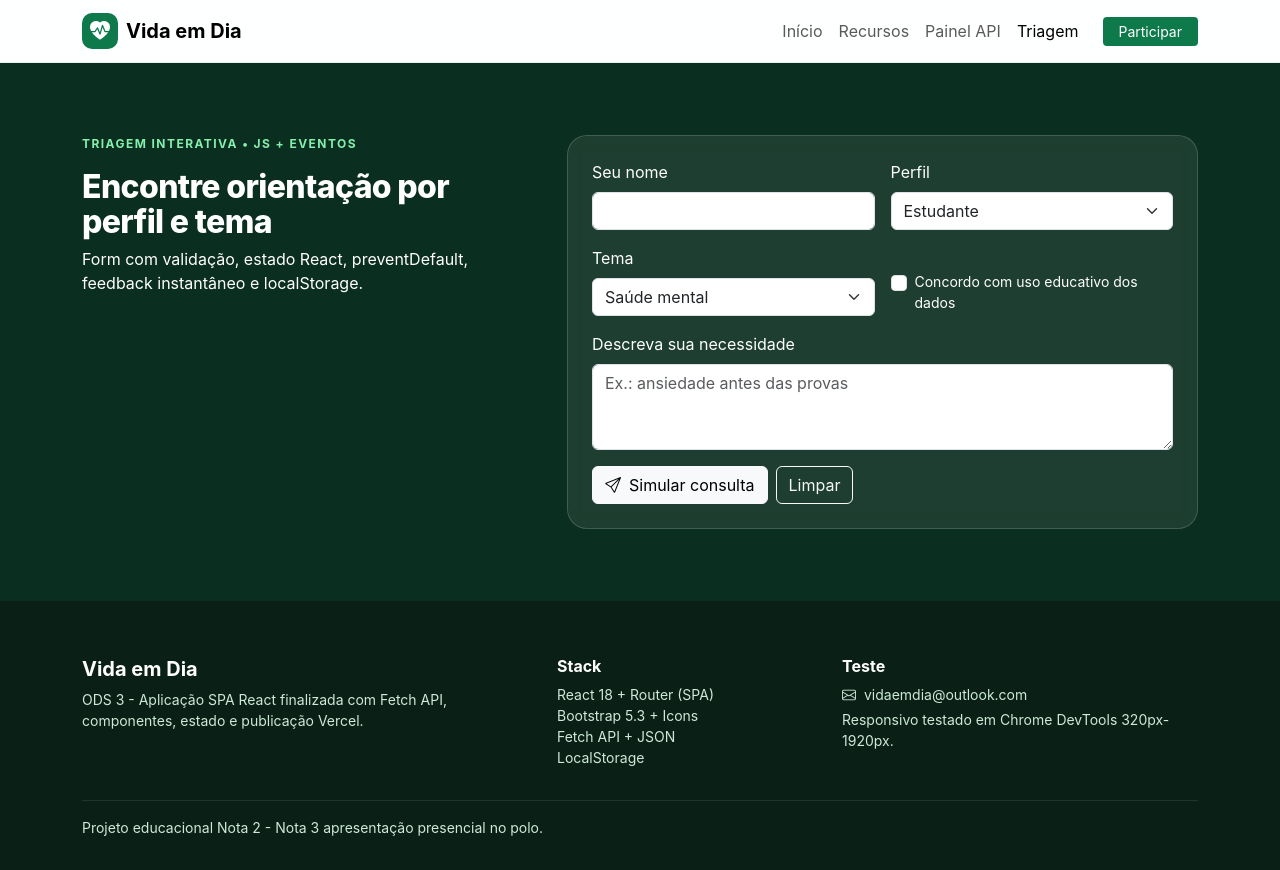
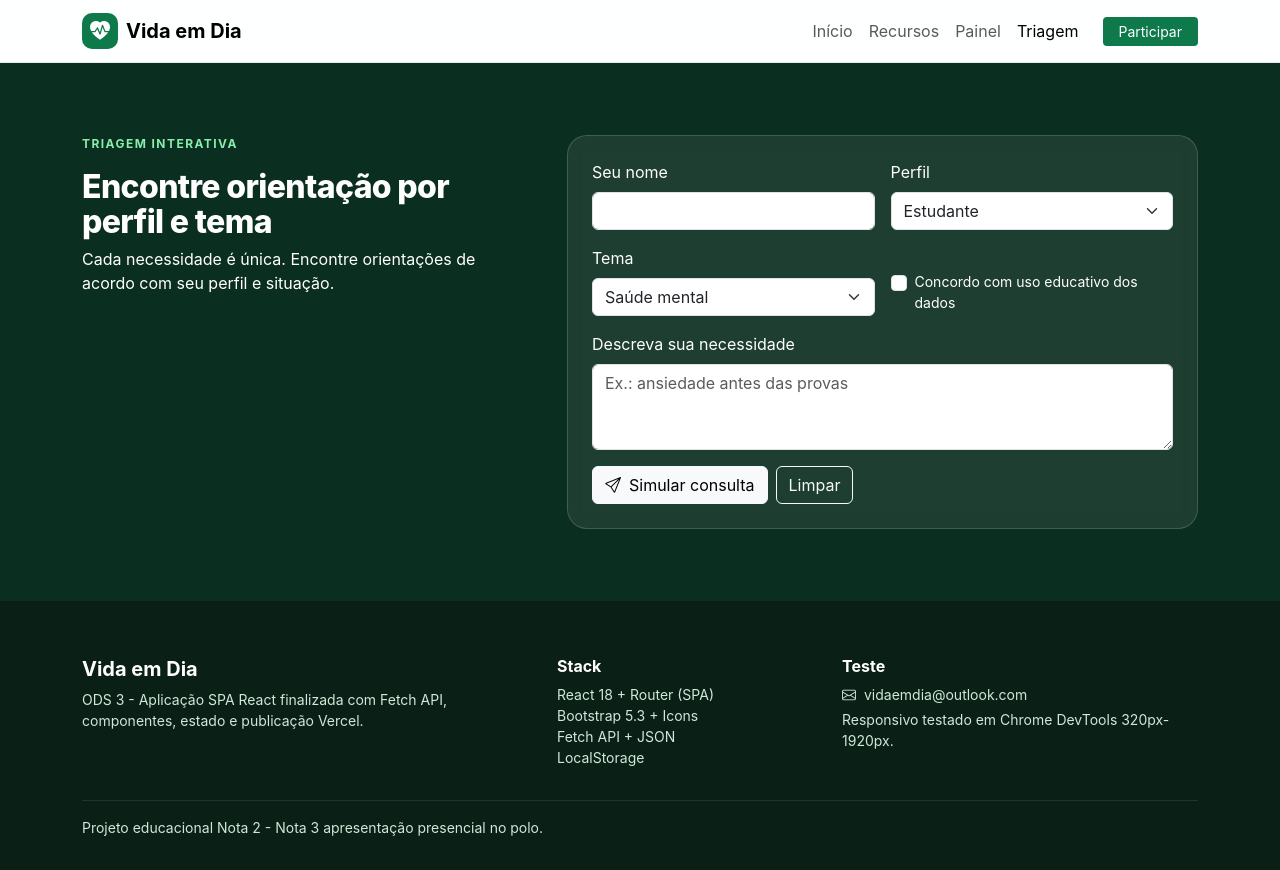
Before and after one commit to Joaodesign2024/vida-em-dia-ods3, a React (Vite) app: page /triagem in a window 1280 px wide. Built offline with nearby package versions, Linux system fonts and the light colour scheme.

Commit message:
feat: layout final igual ao print

```diff
--- a/src/components/Header.jsx
+++ b/src/components/Header.jsx
@@ -16,7 +16,7 @@ export default function Header(){
             <ul className="navbar-nav ms-auto align-items-lg-center">
               <li className="nav-item"><NavLink className="nav-link" to="/">Início</NavLink></li>
               <li className="nav-item"><NavLink className="nav-link" to="/recursos">Recursos</NavLink></li>
-              <li className="nav-item"><NavLink className="nav-link" to="/dashboard">Painel API</NavLink></li>
+              <li className="nav-item"><NavLink className="nav-link" to="/dashboard">Painel</NavLink></li>
               <li className="nav-item"><NavLink className="nav-link" to="/triagem">Triagem</NavLink></li>
               <li className="nav-item"><Link className="btn btn-sm btn-action ms-lg-3 px-3" to="/triagem">Participar</Link></li>
             </ul>
--- a/src/components/Triagem.jsx
+++ b/src/components/Triagem.jsx
@@ -18,10 +18,10 @@ export default function Triagem(){
     if(!validar()) return
     // Simula processamento + manipulação DOM
     const orientacoes={
-      'Saúde mental':'Procure acolhimento: CAPS Pinheiro, CVV 188, respiração guiada na aba Recursos.',
-      'Vacinação':'Verifique cartão vacinal no posto mais próximo - Unidade Central de Pinheiro.',
+      'Saúde mental':'Procure acolhimento: Hospital Lidia Martins, CVV 188, respiração guiada na aba Recursos.',
+      'Vacinação':'Verifique cartão vacinal no posto mais próximo - Hospital Lídia Martins.',
       'Alimentação':'Priorize alimentos in natura, 5 porções de frutas/verduras, beba 2L água.',
-      'Atividade física':'150 min/semana moderado - caminhada na Praça do Centenário.'
+      'Atividade física':'60 min/dia moderado - caminhada na Praça da Família - Próximo ao Porto de Bequimão.'
     }
     setResultado({tema:form.tema, texto: orientacoes[form.tema]||'Orientação geral de autocuidado.', perfil:form.perfil})
   }
@@ -31,9 +31,9 @@ export default function Triagem(){
       <div className="container">
         <div className="row g-5">
           <div className="col-lg-5">
-            <p className="section-label light">Triagem interativa • JS + Eventos</p>
+            <p className="section-label light">Triagem interativa</p>
             <h2 className="section-title">Encontre orientação por perfil e tema</h2>
-            <p>Form com validação, estado React, preventDefault, feedback instantâneo e localStorage.</p>
+            <p>Cada necessidade é única. Encontre orientações de acordo com seu perfil e situação.</p>
             {resultado && (
               <div className="alert alert-light mt-3">
                 <strong>Resultado para {resultado.perfil} - {resultado.tema}</strong>
```
